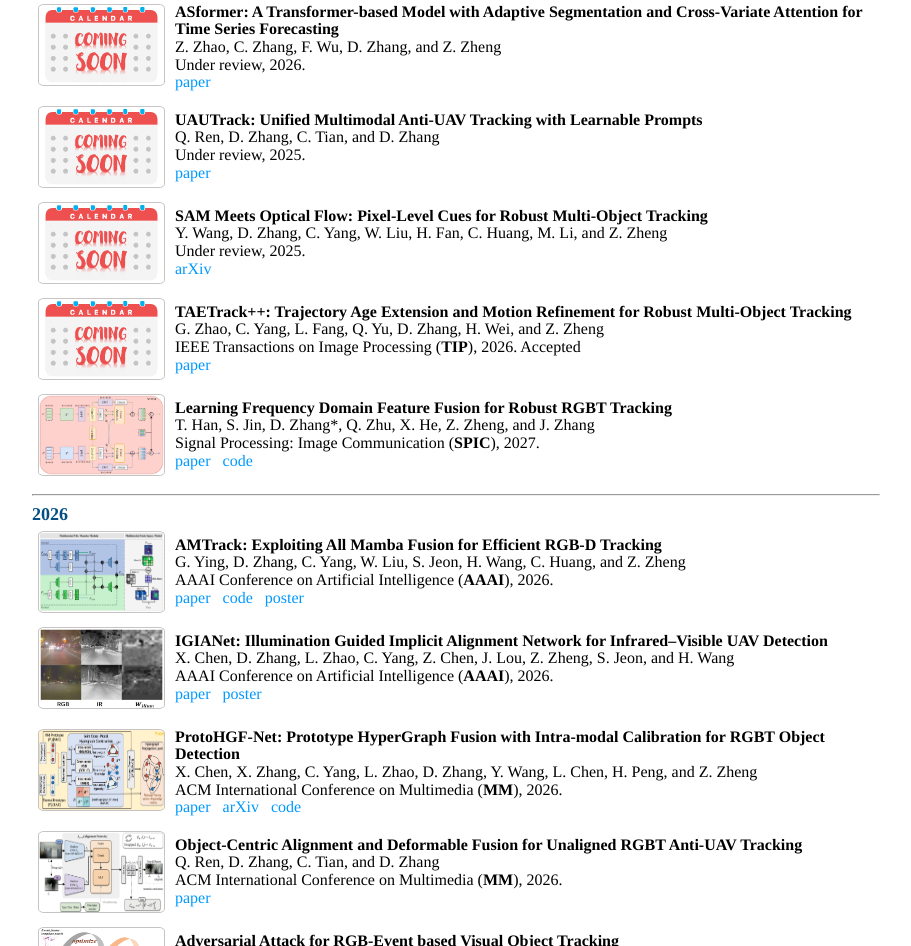
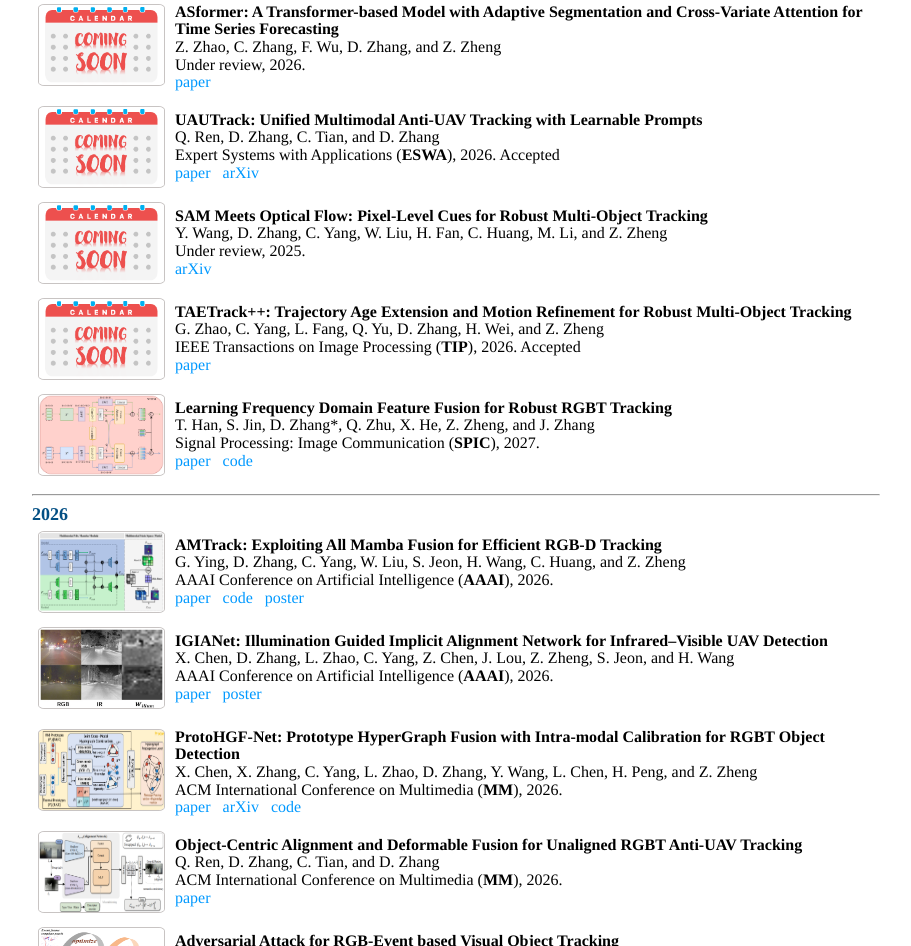
Before and after one commit to dwzhangzjnu/dwzhangzjnu.github.io, a plain HTML site: page publications.html in a window 1280 px wide. Shown: the part 1147-2093 px from the top of the page, without its empty margins (184-1095 px from the left). Drawn offline with Linux system fonts and the light colour scheme.

Commit message:
Update publications.html

```diff
--- a/publications.html
+++ b/publications.html
@@ -220,9 +220,9 @@
 					<br>
 					<font color="#000000" >Q. Ren, D. Zhang, C. Tian, and D. Zhang</font>
 					<br>
-					<font>Under review, 2025. </font>
+					<font>Expert Systems with Applications (<b>ESWA</b>), 2026. Accepted </font>
 					<br>
-					<a href="https://arxiv.org/abs/2512.02668" target="_blank"><font color="#0099ff">paper</font></a>
+					<a href=" " target="_blank"><font color="#0099ff">paper</font></a>  &nbsp; <a href="https://arxiv.org/abs/2512.02668" target="_blank"><font color="#0099ff">arXiv</font></a>
 					<br>
 				</p>
 			</td>
```
